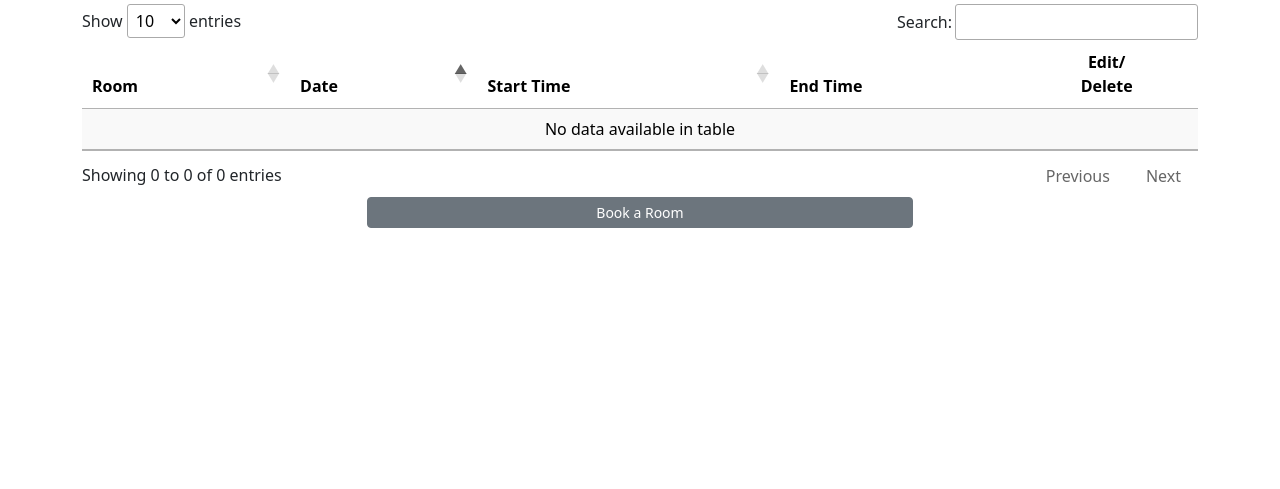
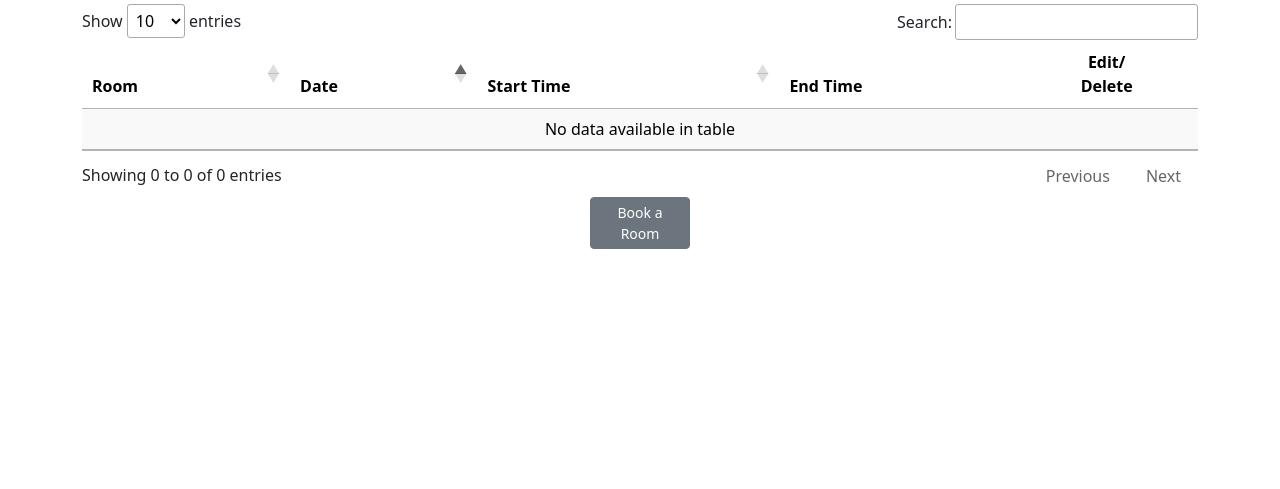
Before and after one commit to bengilbertcodes/inaspace, a Django app: page / in a window 1280 px wide. Shown: the part 162-651 px from the top of the page. Run offline with Django 5.2, Linux system fonts and the light colour scheme; the visitor is signed in with stand-in values (Sample User, id 1); data that the repository does not hold is empty; some libraries are stand-ins or nearby versions.

Commit message:
Add custon-btn styles

```diff
--- a/home/templates/home/home.html
+++ b/home/templates/home/home.html
@@ -28,7 +28,7 @@
 				<td>{{ booking.end_time|time:"H:i" }}</td>
 				<td class="text-center">
 					<div class="dropdown">
-						<button class="btn btn-info btn-sm dropdown-toggle" type="button" id="dropdownMenuButton{{ forloop.counter }}"
+						<button class="btn btn-info btn-sm dropdown-toggle dropdown-btn" type="button" id="dropdownMenuButton{{ forloop.counter }}"
 							data-bs-toggle="dropdown" aria-expanded="false">
 						</button>
 						<ul class="dropdown-menu" aria-labelledby="dropdownMenuButton{{ forloop.counter }}">
@@ -43,8 +43,8 @@
 	</table>
 	</div>
 	<div class="container">
-		<div class="d-grid gap-1 col-6 mx-auto">
-			<a class="btn btn-sm btn-secondary" href="{% url 'booking' %}">Book a Room</a>
+		<div class="d-grid col-8 mx-auto">
+			<a class="btn btn-sm btn-secondary custom-btn" href="{% url 'booking' %}">Book a Room</a>
 		</div>
 	</div>
 </div>
--- a/static/css/styles.css
+++ b/static/css/styles.css
@@ -52,10 +52,14 @@ footer {
 	flex: 1;
 }
 
-.signout-btn {
-	width: 200px;
+.custom-btn {
+	width: 100px;
 	display: block;
 	margin: 0 auto;
+}
+
+.dropdown-btn {
+	height: 25px;
 }
 
 a {
--- a/templates/allauth/account/logout.html
+++ b/templates/allauth/account/logout.html
@@ -17,7 +17,7 @@
 		<input type="hidden" name="{{ redirect_field_name }}" value="{{ redirect_field_value }}" />
 		{% endif %}
 		<div class="d-grid col-8 mx-auto">
-			<button type="submit" class="btn btn-primary signout-btn">{% trans 'Sign Out' %}</button>
+			<button type="submit" class="btn btn-primary custom-btn">{% trans 'Sign Out' %}</button>
 		</div>
 	</form>
 </div>
```
